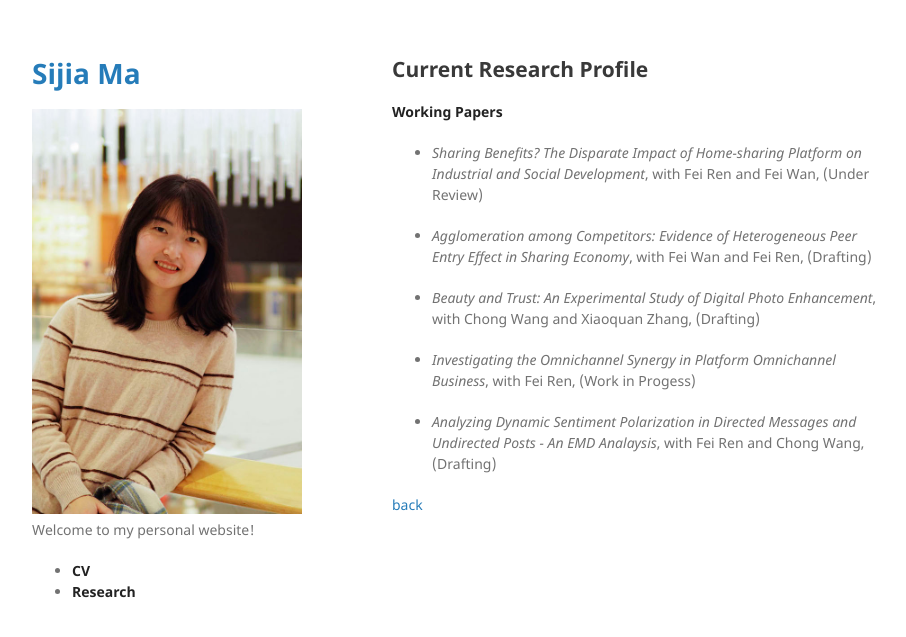
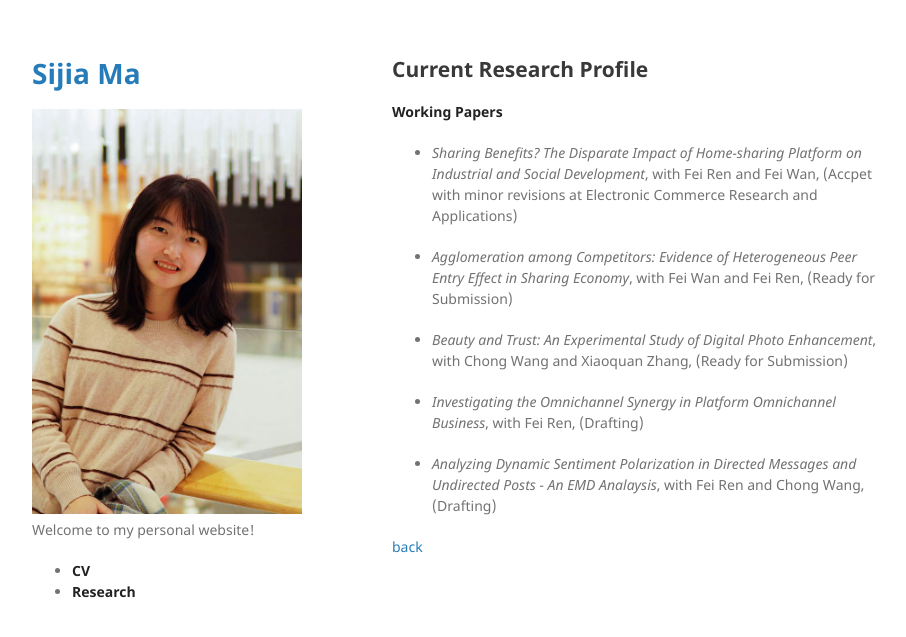
Before and after one commit to Catherine4j/SijiaMa.github.io, a Jekyll site: the page built from research.md, in a window 1280 px wide. Shown: the top 637 px of the page, without its empty margins (178-1084 px from the left). Built offline with Jekyll 4.4.1, drawn with Linux system fonts in a browser that asks for light colours; our own code applies the rules of GitHub Pages for plain Markdown files.

Commit message:
Update research.md

```diff
--- a/research.md
+++ b/research.md
@@ -5,13 +5,13 @@ layout: default
 ## Current Research Profile
 **Working Papers**
 
-* _Sharing Benefits? The Disparate Impact of Home-sharing Platform on Industrial and Social Development_, with Fei Ren and Fei Wan, (Under Review)
+* _Sharing Benefits? The Disparate Impact of Home-sharing Platform on Industrial and Social Development_, with Fei Ren and Fei Wan, (Accpet with minor revisions at Electronic Commerce Research and Applications)
 
-* _Agglomeration among Competitors: Evidence of Heterogeneous Peer Entry Effect in Sharing Economy_, with Fei Wan and Fei Ren, (Drafting)
+* _Agglomeration among Competitors: Evidence of Heterogeneous Peer Entry Effect in Sharing Economy_, with Fei Wan and Fei Ren, (Ready for Submission)
 
-* _Beauty and Trust: An Experimental Study of Digital Photo Enhancement_, with Chong Wang and Xiaoquan Zhang, (Drafting)
+* _Beauty and Trust: An Experimental Study of Digital Photo Enhancement_, with Chong Wang and Xiaoquan Zhang, (Ready for Submission)
 
-* _Investigating the Omnichannel Synergy in Platform Omnichannel Business_, with Fei Ren, (Work in Progess)
+* _Investigating the Omnichannel Synergy in Platform Omnichannel Business_, with Fei Ren, (Drafting)
 
 * _Analyzing Dynamic Sentiment Polarization in Directed Messages and Undirected Posts - An EMD Analaysis_, with Fei Ren and Chong Wang, (Drafting)
 
```
